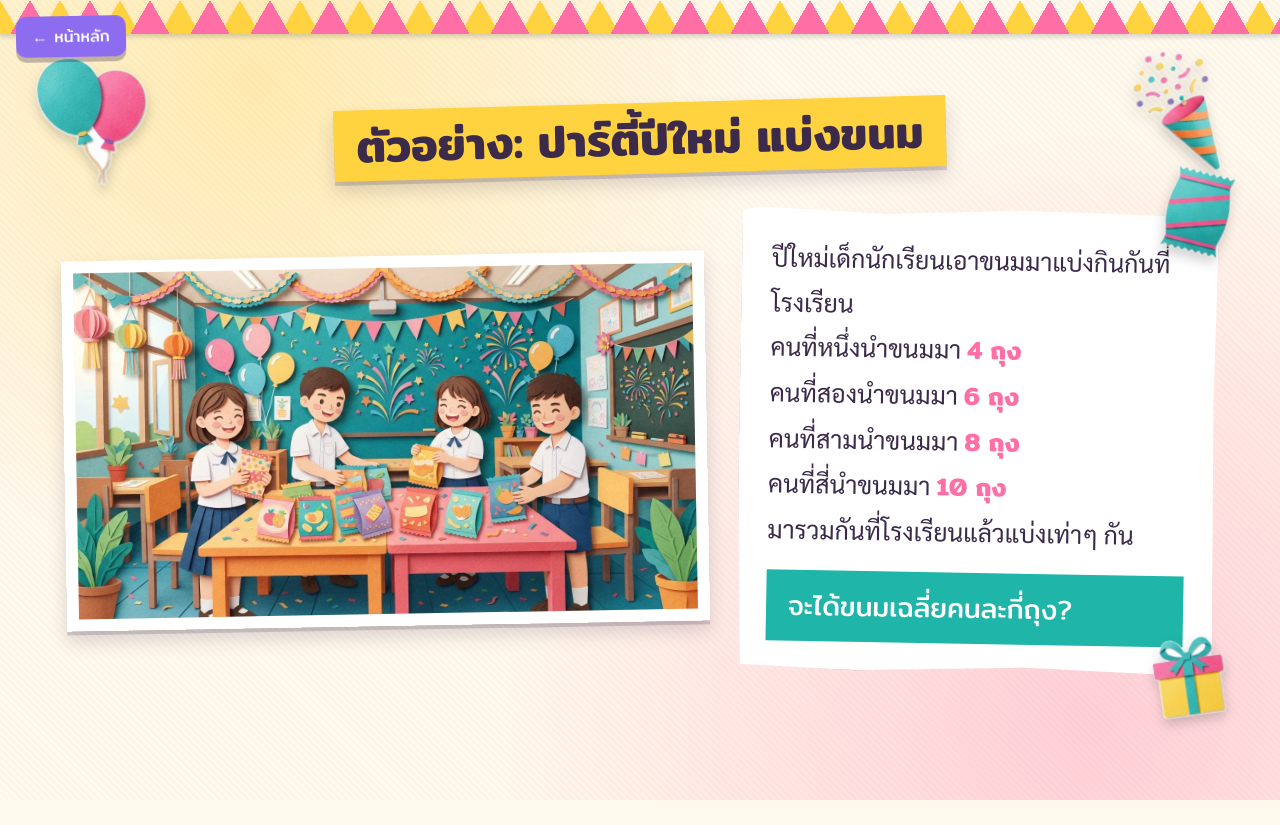
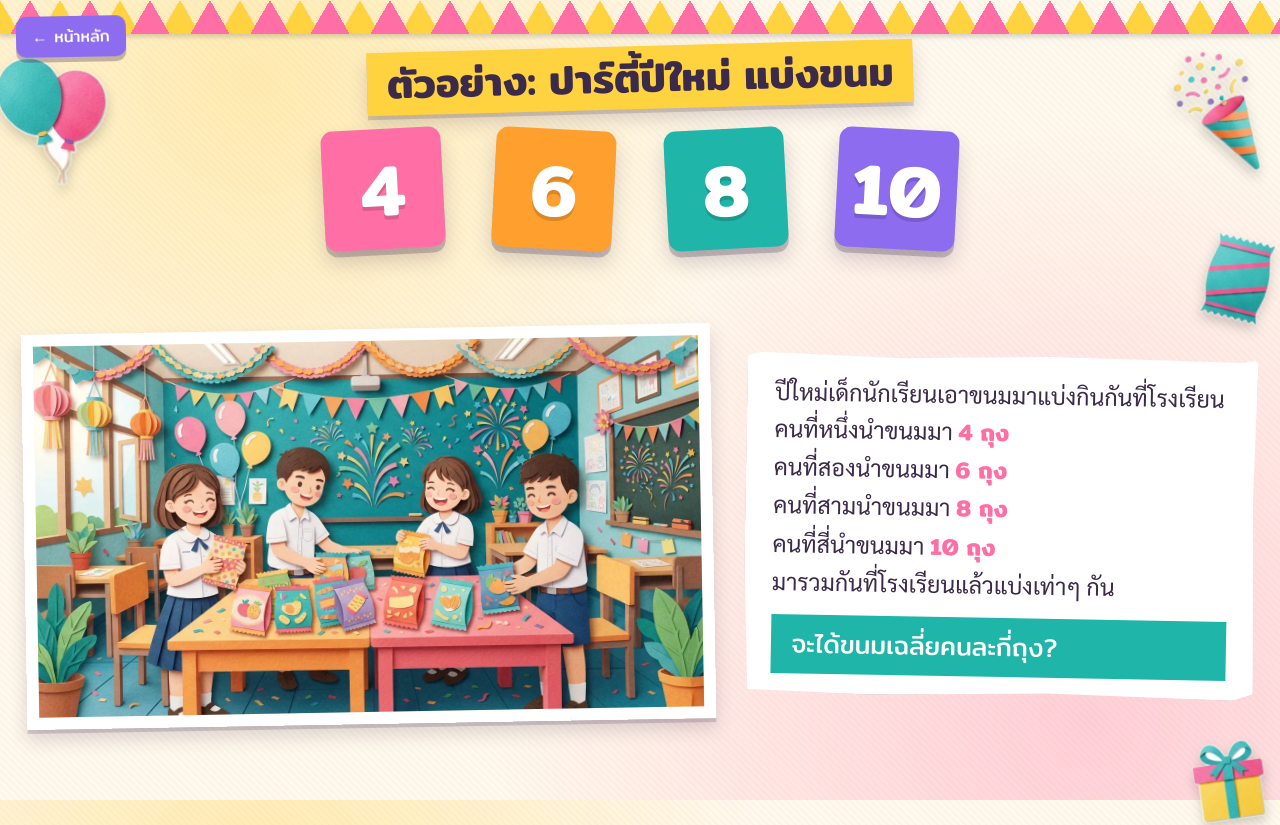
Before and after one commit to Hatalu/math-m2-mean, a plain HTML site: page example1.html in a window 1280 px wide. Before the commit the page ends 800 px from the top, so only its background shows below. Drawn offline with Linux system fonts and the light colour scheme.

Commit message:
Example page: big number cards, fit one screen without scrolling
Co-Authored-By: Claude Opus 5.5 <noreply@anthropic.com>

```diff
--- a/example1.html
+++ b/example1.html
@@ -6,20 +6,32 @@
 <title>ตัวอย่าง: ปาร์ตี้ปีใหม่แบ่งขนม | ค่าเฉลี่ย ม.2</title>
 <link rel="stylesheet" href="style.css">
 <style>
-  .wrap { position: relative; max-width: 1200px; margin: 0 auto; padding: 60px 24px 50px; }
-  h1 { text-align: center; font-size: clamp(1.8rem, 4vw, 2.8rem); margin: .2em 0 .8em; }
+  /* one screen, no scrolling: everything is sized from the viewport height */
+  body { height: 100vh; overflow: hidden; display: flex; flex-direction: column; }
+  .bunting { flex: none; }
+  .wrap { position: relative; flex: 1; min-height: 0; width: 100%; max-width: 1300px; margin: 0 auto;
+    padding: 1.5vh 24px 3vh; display: flex; flex-direction: column; }
+  h1 { flex: none; text-align: center; font-size: clamp(1.3rem, 5vh, 2.8rem); margin: 0 0 2.5vh; }
   h1 span { background: var(--yellow); padding: 0 .5em; display: inline-block; transform: rotate(-1.5deg); box-shadow: var(--shadow); }
 
-  .story { position: relative; display: grid; grid-template-columns: 1.35fr 1fr; gap: 32px; align-items: center; }
-  .story img.scene { width: 100%; display: block; border: 12px solid #fff; box-shadow: var(--shadow); transform: rotate(-1deg); }
-  .story .paper { position: relative; padding: 28px 30px; font-size: clamp(1.2rem, 2vw, 1.55rem); line-height: 1.8; transform: rotate(1deg); }
+  .nums { flex: none; display: flex; justify-content: center; gap: clamp(16px, 4vw, 60px); margin-bottom: 3.5vh; }
+  .num { width: 15vh; height: 15vh; display: grid; place-items: center; font-family: 'Mitr'; font-weight: 600;
+    font-size: 9vh; color: #fff; background: var(--c); border-radius: 12px;
+    box-shadow: 0 6px 0 rgba(59, 42, 74, .25), 0 12px 20px rgba(59, 42, 74, .2);
+    text-shadow: 0 4px 0 rgba(0, 0, 0, .15); }
+  .num:nth-child(odd) { transform: rotate(-3deg); }
+  .num:nth-child(even) { transform: rotate(3deg); }
+
+  .story { position: relative; flex: 1; min-height: 0; display: grid; grid-template-columns: 1.35fr 1fr;
+    grid-template-rows: minmax(0, 1fr); gap: 32px; align-items: center; }
+  .story img.scene { max-width: 100%; max-height: 100%; justify-self: center; display: block; border: 12px solid #fff; box-shadow: var(--shadow); transform: rotate(-1deg); }
+  .story .paper { position: relative; padding: 2.5vh 28px; font-size: clamp(.95rem, 2.9vh, 1.55rem); line-height: 1.6; transform: rotate(1deg); }
   .story b { color: var(--pink); font-family: 'Mitr'; }
-  .q { margin-top: .7em; background: var(--teal); color: #fff; padding: .4em .8em; font-family: 'Mitr'; font-size: 1.1em; }
+  .q { margin-top: .6em; background: var(--teal); color: #fff; padding: .35em .8em; font-family: 'Mitr'; font-size: 1.1em; }
 
   .deco { position: absolute; pointer-events: none; filter: drop-shadow(0 6px 6px rgba(0,0,0,.18)); }
 
   @media (max-width: 800px) {
-    .story { grid-template-columns: 1fr; }
     .deco.hide-sm { display: none; }
   }
 </style>
@@ -33,6 +45,13 @@
   <img class="deco hide-sm" src="img/icons/popper.png" alt="" style="width:100px; right:10px; top:20px; transform:scaleX(-1) rotate(-10deg)">
 
   <h1><span>ตัวอย่าง: ปาร์ตี้ปีใหม่ แบ่งขนม</span></h1>
+
+  <div class="nums">
+    <div class="num" style="--c: var(--pink)">4</div>
+    <div class="num" style="--c: var(--orange)">6</div>
+    <div class="num" style="--c: var(--teal)">8</div>
+    <div class="num" style="--c: var(--purple)">10</div>
+  </div>
 
   <section class="story">
     <img class="deco" src="img/icons/snack.png" alt="" style="width:64px; right:-14px; top:-40px; transform:rotate(14deg); z-index:2">
```
